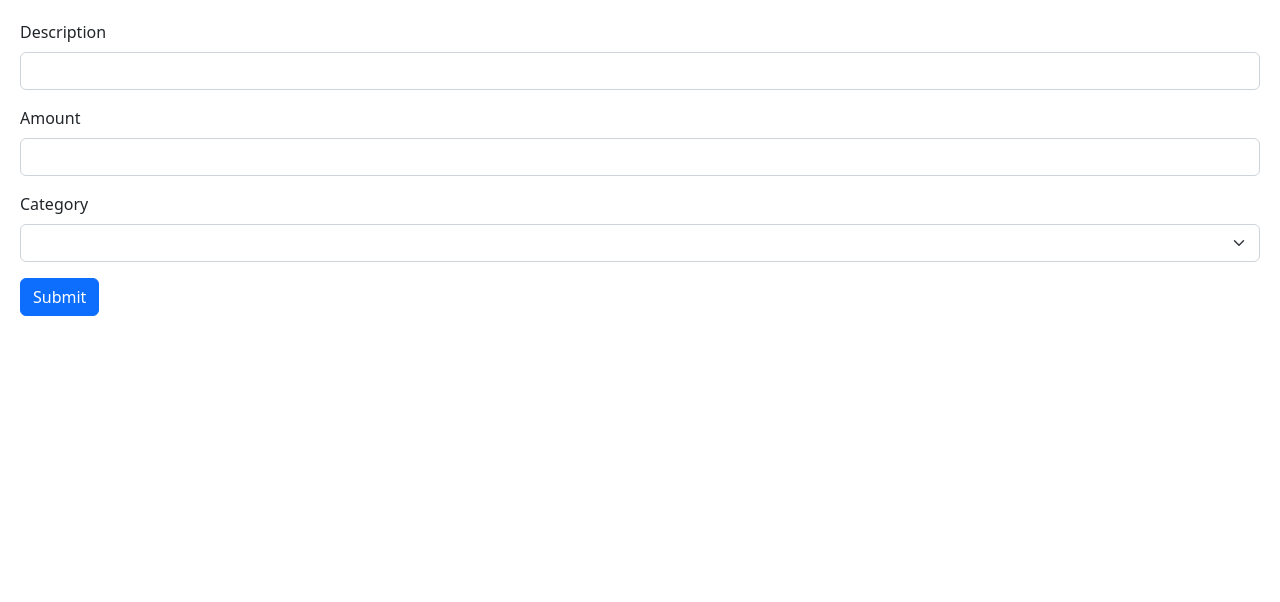
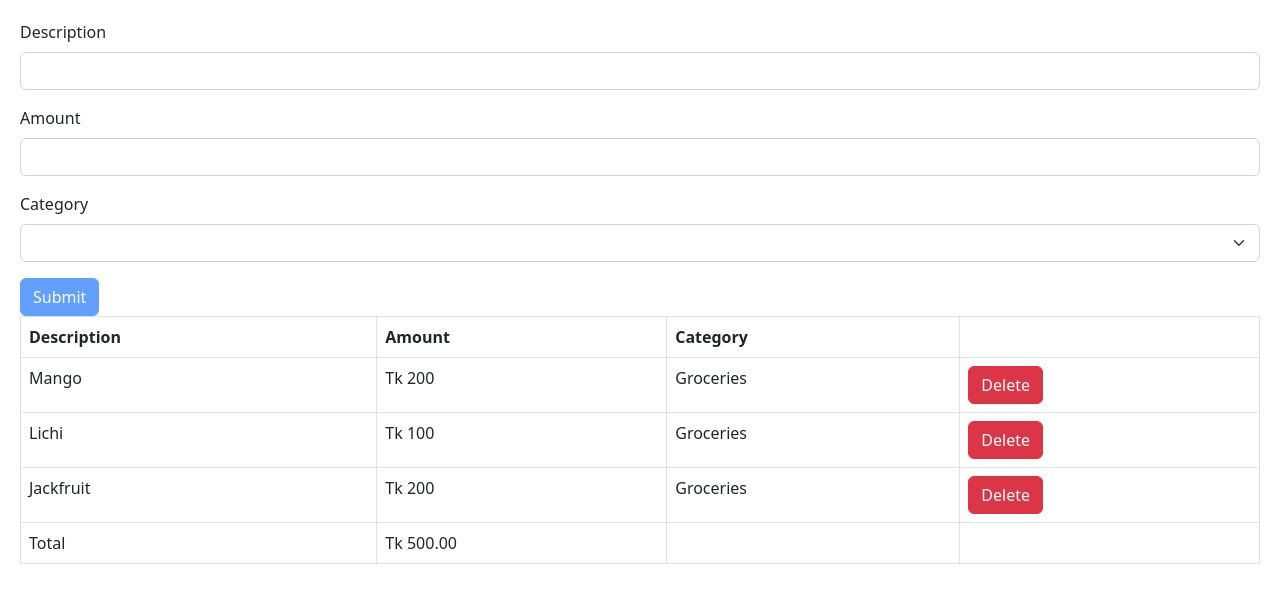
Before and after one commit to Shamonti/react-app, a React (Vite) app: page / in a window 1280 px wide. Shown: the top 602 px of the page. Built offline with nearby package versions, Linux system fonts and the light colour scheme.

Commit message:
Added ExpenseList component

```diff
--- a/src/App.tsx
+++ b/src/App.tsx
@@ -1,7 +1,23 @@
-import ExpenseForm from './components/ExpenseForm';
+import { useState } from 'react';
+import ExpenseForm from './components/expense-tracker/components/ExpenseForm';
+import ExpenseList from './components/expense-tracker/components/ExpenseList';
 
 const App = () => {
-  return <ExpenseForm />;
+  const [expenses, setExpenses] = useState([
+    { id: 1, description: 'Mango', amount: 200, category: 'Groceries' },
+    { id: 2, description: 'Lichi', amount: 100, category: 'Groceries' },
+    { id: 3, description: 'Jackfruit', amount: 200, category: 'Groceries' },
+  ]);
+
+  return (
+    <>
+      <ExpenseForm />
+      <ExpenseList
+        expenses={expenses}
+        onDelete={id => setExpenses(expenses.filter(e => e.id !== id))}
+      />
+    </>
+  );
 };
 
 export default App;
--- a/src/components/ExpenseForm.tsx
+++ b/src/components/expense-tracker/components/ExpenseForm.tsx
@@ -26,7 +26,7 @@
   const {
     register,
     handleSubmit,
-    formState: { errors },
+    formState: { errors, isValid },
   } = useForm<FormData>({ resolver: zodResolver(schema) });
 
   const onSubmit: SubmitHandler<FormData> = data => {
@@ -85,7 +85,7 @@
           <p className='text-danger'>{errors.category.message}</p>
         )}
       </div>
-      <button type='submit' className='btn btn-primary'>
+      <button disabled={!isValid} type='submit' className='btn btn-primary'>
         Submit
       </button>
     </form>
--- /dev/null
+++ b/src/components/expense-tracker/components/ExpenseList.tsx
@@ -0,0 +1,60 @@
+interface Expense {
+  id: number;
+  description: string;
+  amount: number;
+  category: string;
+}
+
+interface Props {
+  expenses: Expense[];
+  onDelete: (id: number) => void;
+}
+
+const ExpenseList = ({ expenses, onDelete }: Props) => {
+  if (expenses.length === 0) return null;
+
+  return (
+    <table className='table table-bordered'>
+      <thead>
+        <tr>
+          <th>Description</th>
+          <th>Amount</th>
+          <th>Category</th>
+          <th></th>
+        </tr>
+      </thead>
+      <tbody>
+        {expenses.map(expense => (
+          <tr key={expense.id}>
+            <td>{expense.description}</td>
+            <td>Tk {expense.amount}</td>
+            <td>{expense.category}</td>
+            <td>
+              <button
+                className='btn btn-danger'
+                onClick={() => onDelete(expense.id)}
+              >
+                Delete
+              </button>
+            </td>
+          </tr>
+        ))}
+      </tbody>
+      <tfoot>
+        <tr>
+          <td>Total</td>
+          <td>
+            Tk{' '}
+            {expenses
+              .reduce((acc, expense) => acc + expense.amount, 0)
+              .toFixed(2)}
+          </td>
+          <td></td>
+          <td></td>
+        </tr>
+      </tfoot>
+    </table>
+  );
+};
+
+export default ExpenseList;
```
